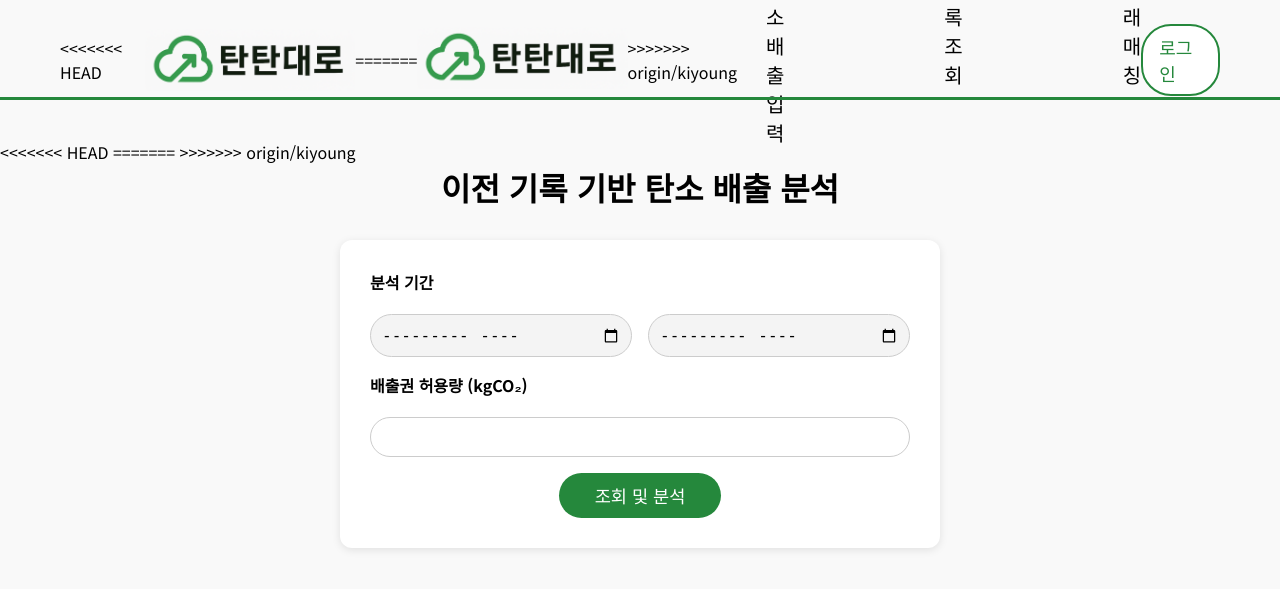
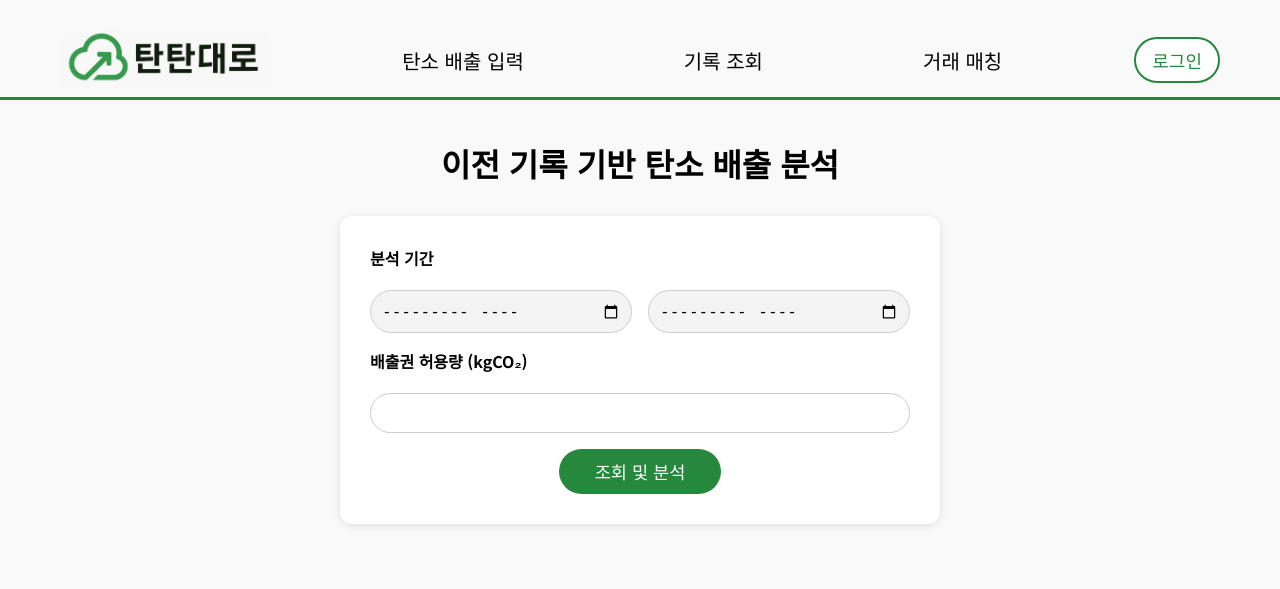
Before and after one commit to dahyun0301/carbon_report_server, a FastAPI app: page /previous in a window 1280 px wide. Shown: the top 589 px of the page. Run offline with FastAPI, Linux system fonts and the light colour scheme; parts of the project's set-up code (start-up, migrations or seed data) failed here and were passed over.

Commit message:
이전기록수정

```diff
--- a/app/routers/match.py
+++ b/app/routers/match.py
@@ -1,4 +1,3 @@
-# app/routers/match.py
 from fastapi import APIRouter, Request, Depends, HTTPException
 from fastapi.responses import RedirectResponse
 from fastapi.templating import Jinja2Templates
@@ -36,7 +35,7 @@ def match_page(request: Request, db: Session = Depends(get_db)):
         if first_record:
             company_name = first_record.company
         else:
-            company_name = "(미입력)"
+            company_name = "(미입력)"#
 
     records = db.query(EmissionRecord).filter(
         EmissionRecord.user_id == user_id,
--- a/templates/previous.html
+++ b/templates/previous.html
@@ -2,11 +2,7 @@
 <html lang="ko">
 <head>
   <meta charset="UTF-8" />
-<<<<<<< HEAD
-  <title>기존 기록 조회 및 분석</title>
-=======
   <title>이전 기록 조회 및 분석</title>
->>>>>>> origin/kiyoung
   <script src="https://cdn.jsdelivr.net/npm/chart.js"></script>
   <link href="https://fonts.googleapis.com/css2?family=Noto+Sans+KR:wght@400;500;700&display=swap" rel="stylesheet">
   <style>
@@ -184,13 +180,8 @@
   <!-- ✅ 네비게이션 바 -->
   <div class="navbar">
     <div class="left">
-<<<<<<< HEAD
-      <img src="/static/img/탄탄대로 로고.PNG" alt= "로고" class="logo" />
-=======
       <a href="/"><img src="/static/img/탄탄대로 로고.PNG" alt= "로고" class="logo" /></a>
->>>>>>> origin/kiyoung
     </div>
-
     <div class="center-menu">
       <a href="/input">탄소 배출 입력</a>
       <a href="/previous">기록 조회</a>
```
